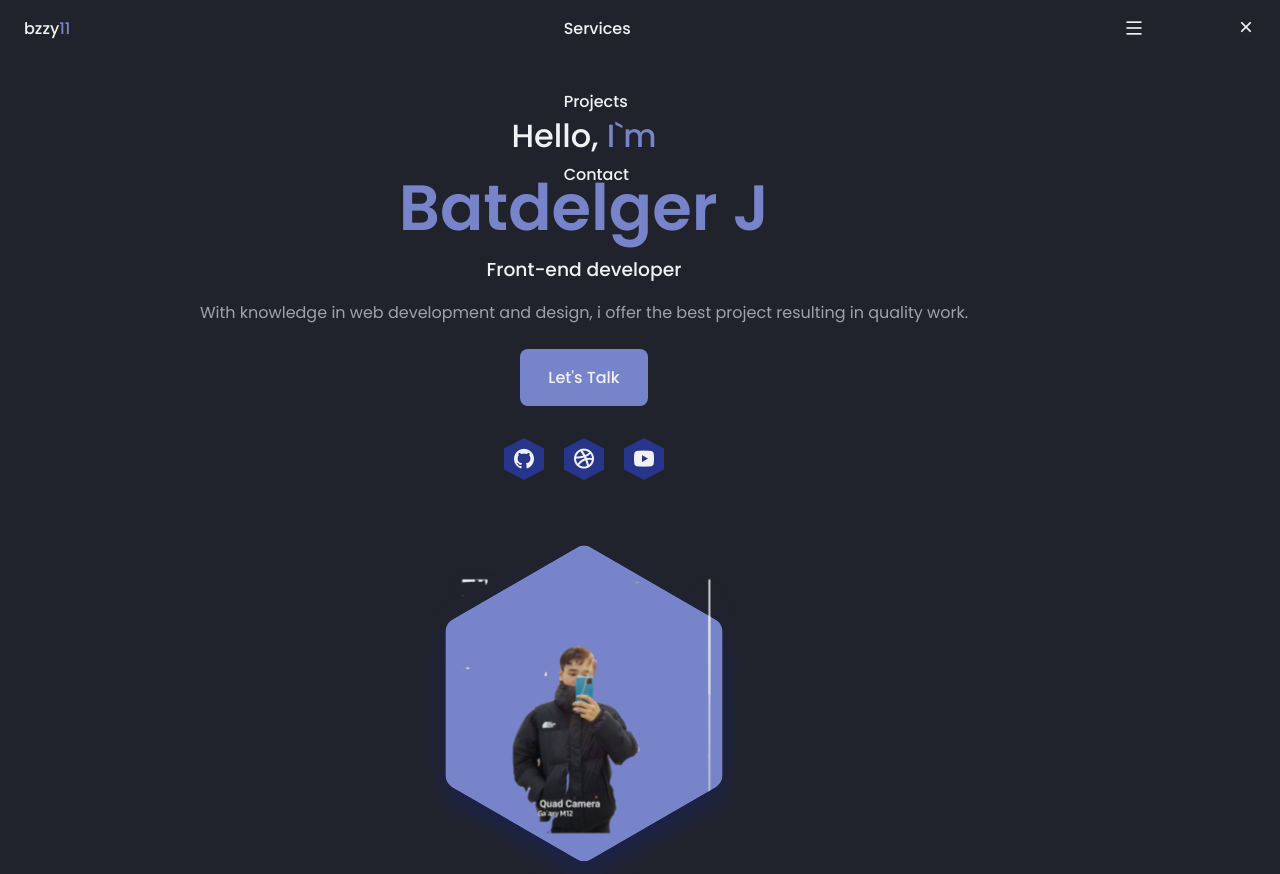
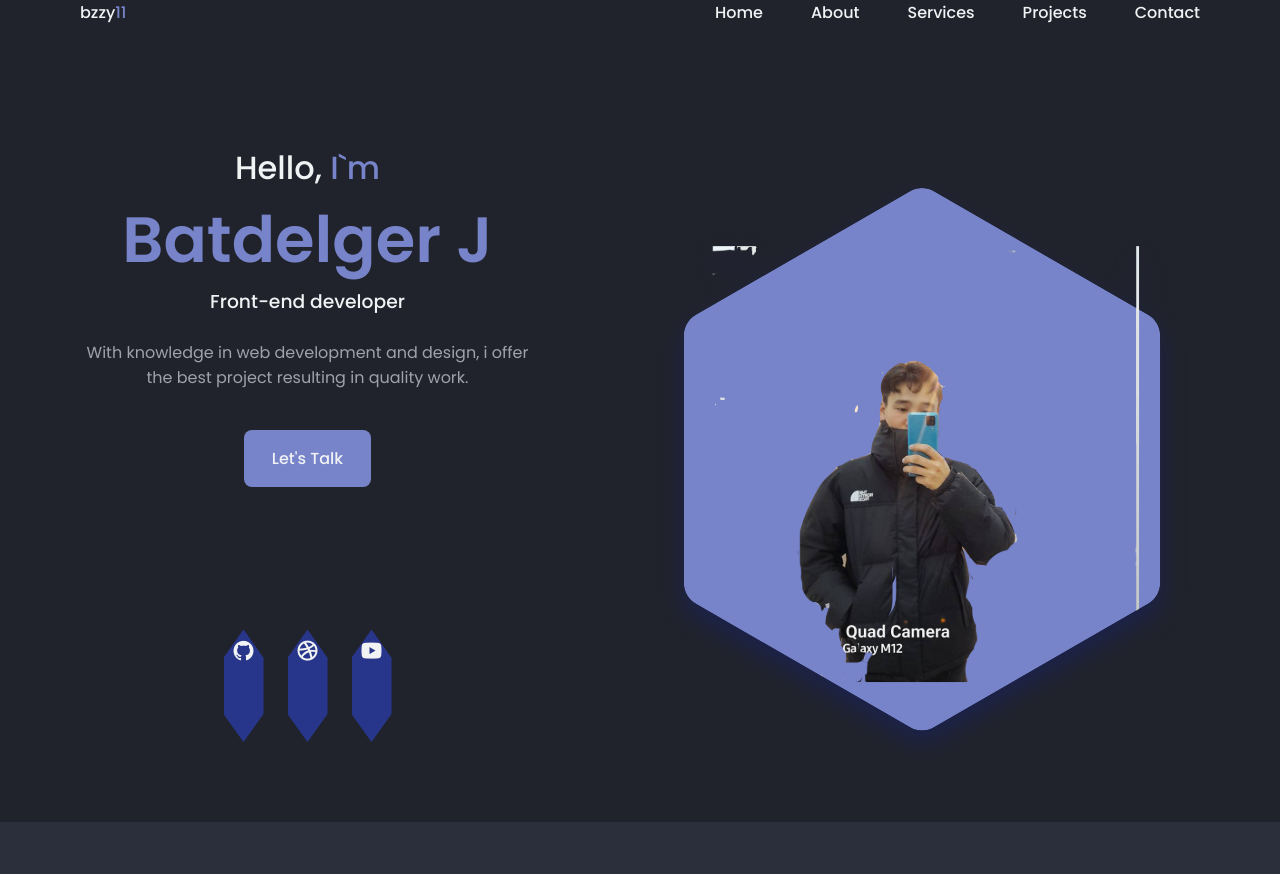
Before and after one commit to Bzzy11/portolio2, a plain HTML site: page index.html in a window 1280 px wide. Shown: the top 874 px of the page. Drawn offline with nearby package versions, Linux system fonts and the light colour scheme.

Commit message:
Update style.css

```diff
--- a/assets/css/style.css
+++ b/assets/css/style.css
@@ -537,3 +537,64 @@ svg{
     font-size: var(--small-font-size);
     color: var(--title-color);
 }
+
+
+
+
+/* pc  */
+
+@media screen and (min-width: 1023px) {
+    .section{
+        padding-block: 7rem 2rem;
+    }
+    .section__subtitle{
+        font-size: var(--normal-font-size);
+    }
+
+    .nav{
+        height: calc(var(--header-height)+1.5rem);
+    }
+    .nav__close,
+    .nav__toggle{
+        display: none;
+    }
+    .nav__list{
+        flex-direction: row;
+        column-gap: 3rem;
+    }
+    .nav__menu{
+        width: initial;
+    }
+
+    .blur-header::after{
+        backdrop-filter: blur(25px);
+        -webkit-backdrop-filter: blur(25px);
+    }
+}
+
+@media screen and (min-width:1152px) {
+    .container{
+        margin-inline: auto;
+    }
+    .home__container{
+        grid-template-columns: 455px 550px;
+        column-gap: 7rem;
+        padding-block: 2rem 3rem;
+    }
+    .home__blob{
+        width: 550px;
+    }
+    .home__content{
+        row-gap: 4.5rem;
+    }
+    .home__description{
+        margin-block: 1.5rem 2.5rem;
+    }
+    .home__social{
+        column-gap: 1.5rem;
+    }
+    .about__container{
+        grid-template-columns: 550px 460px;
+    }
+
+}
```
